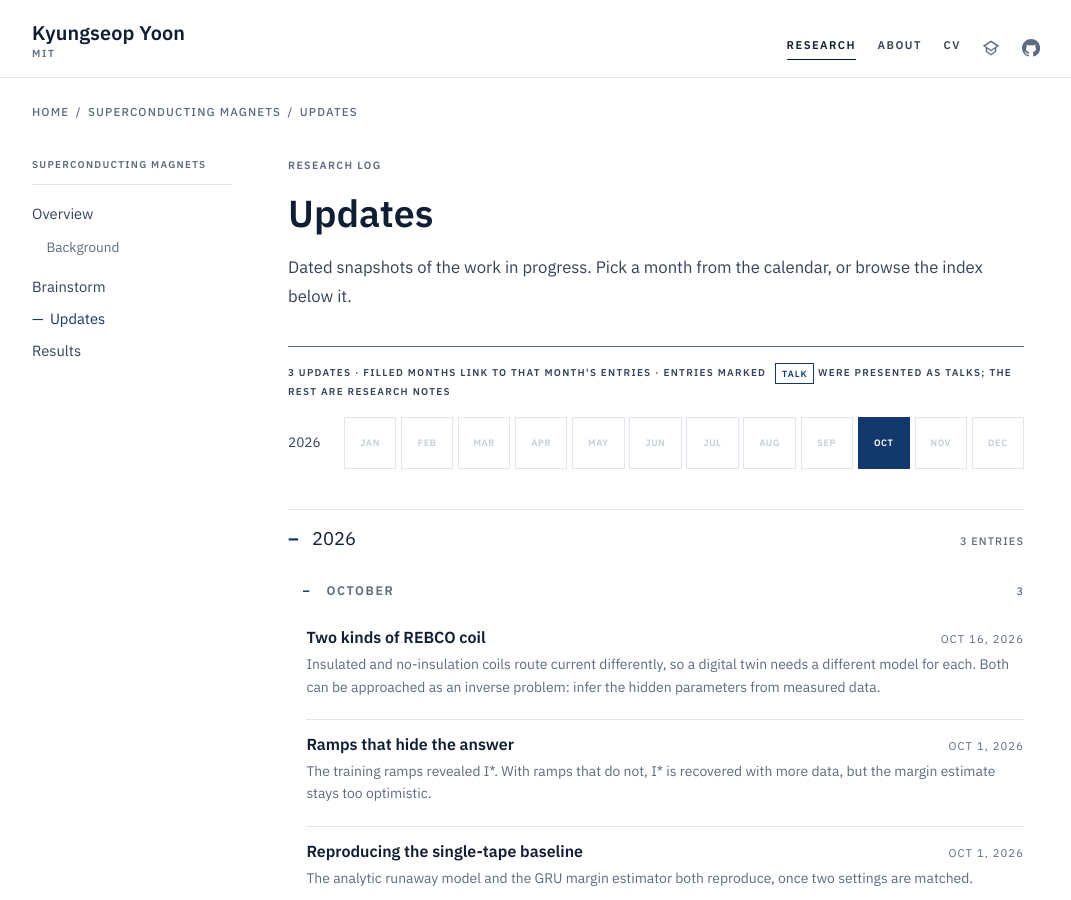
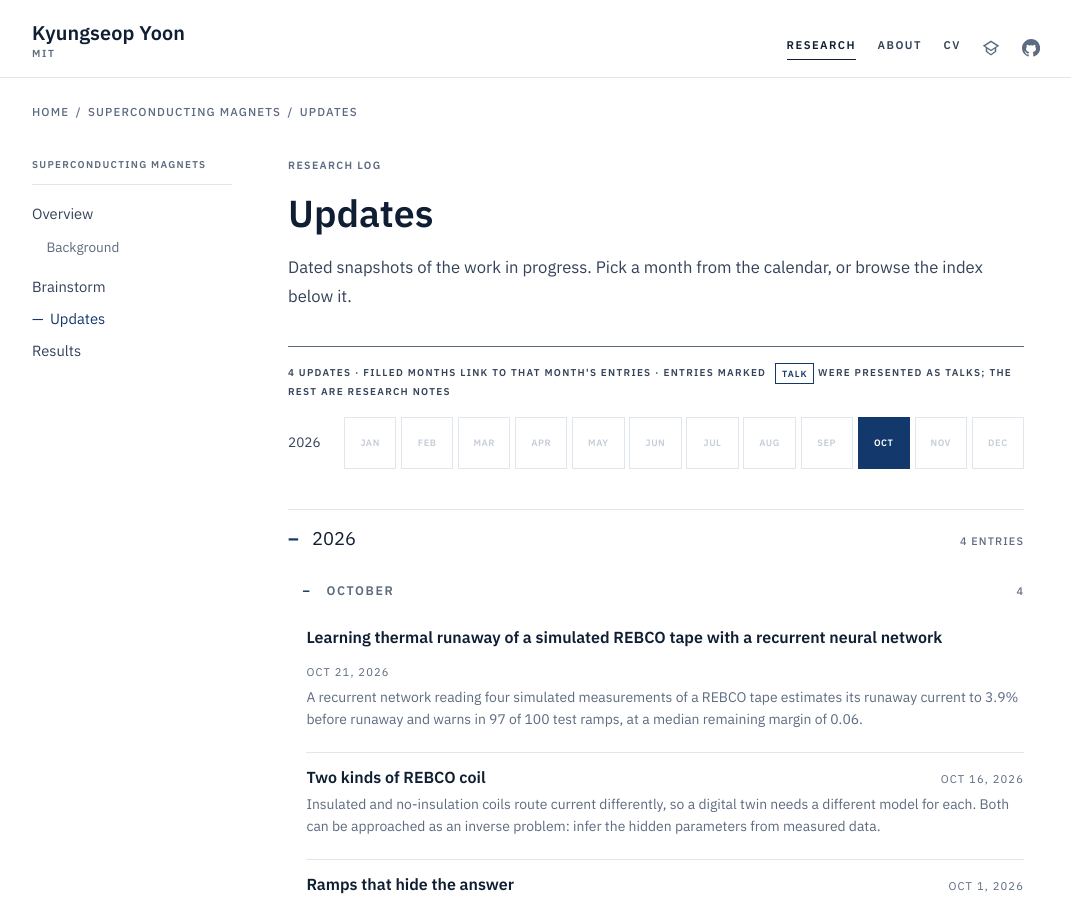
Before and after one commit to kyoon-mit/kyoon-mit.github.io, a Jekyll site: the page built from docs/projects/superconducting-magnets/updates.md, in a window 1280 px wide and 900 px high. Shown: the whole window, without its empty margins (104-1175 px from the left). Built offline with Jekyll 4.4.1, drawn with Linux system fonts in a browser that asks for light colours; part of the change alters nothing that is shown.

Commit message:
Magnets: report on a GRU learning thermal runaway of a simulated REBCO tape; update the brainstorm
Co-Authored-By: Claude Opus 5.5 <noreply@anthropic.com>

```diff
--- /dev/null
+++ b/docs/_magnet_updates/2026-10-21-gru-learning-runaway.md
@@ -0,0 +1,296 @@
+---
+title: Learning thermal runaway of a simulated REBCO tape with a recurrent neural network
+date: 2026-10-21
+math: true
+summary: >-
+  A recurrent network reading four simulated measurements of a REBCO tape
+  estimates its runaway current to 3.9% before runaway and warns in 97 of 100
+  test ramps, at a median remaining margin of 0.06.
+---
+
+## Abstract
+
+Protecting a REBCO magnet requires knowing how far the operating current is
+from thermal runaway. The runaway current $I^*$ depends on the cooling of the
+conductor, which is not measured during operation. We trained a gated
+recurrent unit (GRU) network on simulated current ramps of a single
+stabilized REBCO tape. Its only inputs were the bath temperature, the
+transport current, the tape voltage and the tape surface temperature. The
+tape conditions and the ramp procedure were drawn independently, so that
+only the physics of the tape carried information about $I^*$. On 100 test
+ramps, the network estimated $I^*$ with a median relative error of 3.9% (95%
+confidence interval 2.0 to 7.3%) from readings up to $0.8\,I^*$, and the
+remaining margin $(I^*-I)/I^*$ with a mean absolute error of 0.048 (0.043 to
+0.053). Its margin estimate fell below 5% before runaway in 97 of 100 ramps
+(91.5 to 99.4%), at a median true margin of 0.060. A 100 µV voltage threshold
+on the same ramps triggered at a median true margin of 0.49. The margin error
+is largest, and of the unsafe sign, between 0.66 and 0.86 $I^*$.
+
+## Introduction
+
+High-temperature superconductors such as REBCO carry large currents at 20 to
+77 K and make compact high-field magnets possible. A REBCO conductor is a thin
+superconducting film on a metal tape, with copper and steel layers alongside
+that carry current when the film becomes resistive. A magnet is protected by
+detecting a fault and removing its stored energy before the conductor is
+damaged.
+
+Most protection systems trigger on a voltage threshold. In REBCO the resistive
+region spreads slowly, so the voltage stays small while a local region heats.
+Marchevsky and Prestemon [1] proposed protection based instead on a thermal
+runaway criterion. For a given bath temperature and cooling there is a
+largest current $I^*$ at which Joule heating can still be balanced by heat
+removal; above it, the temperature rises without bound (Appendix A).
+Machine-learning methods have been used to detect quench precursors in
+superconducting magnets, for example from acoustic sensors [2].
+
+The runaway current cannot be used directly, because it depends on the
+cooling, which changes with the mounting and the condition of the magnet and
+is not measured. Estimating $I^*$ during operation requires inferring it from
+the signals that are measured.
+
+Here we test whether a recurrent neural network, reading measured signals one
+at a time during a current ramp, can estimate $I^*$ and the remaining margin
+of a simulated REBCO tape. We find that it estimates $I^*$ to a few percent
+before runaway and warns in time in 97 of 100 test ramps, but that its margin
+estimate is biased high between 0.66 and 0.86 $I^*$.
+
+## Methods
+
+### Code base
+
+The simulation and network were adapted from the quench_detector code base
+developed in our collaboration (private repository), which implements the
+heat-balance model of Ref. [1] and GRU estimators. We used its tape physics
+without change: the critical current, the current sharing with the
+stabilizer, the Joule heating and the tape voltage. We rewrote the ramp
+generator, reimplemented the equilibrium and runaway solvers so that the
+cooling may depend on temperature, and rewrote the training loop so that each
+ramp carries equal weight and the $I^*$ loss is applied at every reading. For
+constant cooling, the reimplemented solver reproduced the original $I^*$
+exactly on 20 random tape conditions. The network architecture and optimizer
+settings are those of the original.
+
+### Simulated tape
+
+The tape was 1 m long and 4 mm wide, with a 50 µm copper layer (residual
+resistance ratio 24) and a 50 µm stainless-steel layer as stabilizer. The
+critical current followed $I_c(T) = I_{c0}\,[1-(T/T_c)^{1.7}]$ with
+$I_{c0} = 500$ A and $T_c = 85$ K, and the superconductor obeyed a power law
+with index $n = 20$. Heat was removed to the bath at temperature $T_0$ through
+a 10 mm path of thermal conductivity $\lambda$, independent of temperature.
+For each $(T_0, \lambda)$ we computed $I^*$ and the corresponding temperature
+$T^*$ from the heat balance (Appendix A). The model treats the tape as a
+single point in steady state, with no sensor noise.
+
+### Measured signals
+
+At each current $I$ of a ramp we recorded four quantities: the bath
+temperature $T_0$; the transport current $I$; the tape voltage $V$, the
+voltage between the two ends of the tape; and the surface temperature $T$,
+the steady temperature at which heating and cooling balance at that current.
+Fig. 1 shows $V$ and $T - T_0$ for one ramp.
+
+{% include figure.html src="/assets/img/magnets/2026-10-21/signals_one_ramp.png" alt="Simulated tape voltage on a log scale and surface temperature rise against current over runaway current, for one ramp" caption="Fig. 1. Simulated voltage (left, log scale) and surface temperature above the bath (right) along one ramp, plotted against I/I*. Bath 64 K, λ = 48.1 W m⁻¹ K⁻¹, I* = 299 A." %}
+
+### Data set
+
+Each ramp combined two independent random draws. The tape conditions were
+$T_0$ uniform in 5 to 75 K and $\lambda$ uniform in 20 to 200 W m⁻¹ K⁻¹,
+redrawn until $I^*$ existed and exceeded 20 A. The ramp procedure was a start
+current $I_0$ uniform in 0 to 20 A and a current step $\Delta I$ uniform in
+1 to 5 A. The ramp recorded the currents $I_k = I_0 + k\,\Delta I$ for all
+$I_k < I^*$. We generated 2000 training ramps, with 556,484 readings in total
+(28 to 1118 per ramp, median 227) and $I^*$ from 146 to 1325 A (median
+689 A), and 100 test ramps from separate random seeds.
+
+To confirm that the ramp procedure carried no information on $I^*$, we fitted
+$\ln I^*$ from $(I_0, \Delta I)$ with gradient-boosted regression trees on the
+training ramps. On the test ramps the coefficient of determination was
+$R^2 = -0.14$. For comparison, a procedure that starts each ramp at
+$0.3\,I^*$ gives $R^2 = 0.9995$.
+
+### Network and training
+
+The network was a two-layer GRU [3] with 64 hidden units and dropout 0.1
+(Appendix B). The four signals were standardized to zero mean and unit
+variance. After each reading, linear or two-layer output heads gave the
+margin, the probability that the margin is below 0.05, $\ln I^*$, $T^*$ and
+the adiabatic time from runaway to 300 K. The loss was the sum of the
+squared margin error, the cross entropy of the margin-below-0.05
+probability, the squared error in $\ln I^*$, and 0.3 times the squared error
+in the logarithm of the adiabatic time; $T^*$ had zero weight. The margin,
+probability and $\ln I^*$ terms were averaged over the readings of each ramp
+and then over ramps. We used AdamW with learning rate $10^{-3}$, batches of
+64 ramps and 20% of the training ramps for validation, with the learning
+rate halved after 10 epochs without improvement. Training ran for the full
+200 epochs, 7.5 s each on 16 CPU threads, and the model with the lowest
+validation loss was kept.
+
+### Evaluation
+
+The margin error is the estimated minus the true margin, so a positive error
+overstates the remaining room. We report its mean absolute value per ramp,
+averaged over ramps. The $I^*$ error is the relative error of the estimate at
+the last reading with $I \le 0.8\,I^*$, and also at the final reading. A ramp
+counts as warned when the estimated margin falls below 0.05 at any reading.
+Uncertainties are 95% intervals from 10,000 bootstrap resamples of the test
+ramps [4], or Clopper–Pearson intervals for counts [5].
+
+## Results
+
+### The runaway current is estimated to a few percent before runaway
+
+The median relative error of $I^*$ was 3.9% (2.0 to 7.3%) from readings up to
+$0.8\,I^*$, and 2.8% (2.2 to 3.2%) from complete ramps. When the $I^*$ loss
+was applied only at the final reading of each ramp, the error from complete
+ramps was 0.49% (0.37 to 0.57%), but from readings up to $0.8\,I^*$ it was
+73.3% (70.7 to 75.2%). Since every ramp ends just below $I^*$, the final
+current already locates $I^*$, and an estimate trained only there does not
+generalize to earlier readings.
+
+### The margin error is small early and late and positive between 0.66 and 0.86 I*
+
+The mean absolute margin error was 0.048 (0.043 to 0.053), and 95% of all
+readings had an absolute error below 0.119. On the ramp of Fig. 1 the
+estimate exceeded the true margin at 88% of the readings and crossed 0.05 at
+$0.94\,I^*$ (Fig. 2). Over the 100 test ramps (Fig. 3), the median error
+stayed between −0.03 and +0.01 below $0.6\,I^*$, and was positive between 0.66
+and 0.86 $I^*$. Between 0.7 and 0.8 $I^*$ the mean error was +0.046, and the
+error was positive in 84% of the ramps. Above $0.95\,I^*$ the central 90% of
+errors lay between −0.04 and +0.06. The margin computed from the $I^*$ estimate,
+$1 - I/\hat I^*$, had the same mean absolute error, 0.048.
+
+<div class="plot-pair">
+{% include figure.html src="/assets/img/magnets/2026-10-21/margin_one_ramp.png" alt="True and estimated margin against current over runaway current for one ramp" caption="Fig. 2. True margin (gray), the network's margin output (dashed) and the margin computed from its I* estimate (dotted), for the ramp of Fig. 1, with I₀ = 10 A and ΔI = 2 A. This ramp is not in the training or test sets." %}
+{% include figure.html src="/assets/img/magnets/2026-10-21/margin_error_bands.png" alt="Quantile bands of margin error against current over runaway current for 100 test ramps" caption="Fig. 3. Estimated minus true margin over 100 test ramps: median, 25 to 75%, and 5 to 95% of ramps. Positive values overstate the remaining room." %}
+</div>
+
+### The estimate warns before runaway in 97 of 100 ramps
+
+The estimated margin fell below 0.05 before runaway in 97 of 100 test ramps
+(91.5 to 99.4%). At that reading the median true margin was 0.060 (0.047 to
+0.066), and the smallest was 0.017. In the remaining three ramps the estimate
+stayed above 0.05 up to the final reading. On the same ramps, the tape
+voltage first exceeded 100 µV at a median true margin of 0.49 (0.46 to 0.51),
+where the network's margin error had a median of −0.024 (−0.049 to +0.010).
+
+| Quantity, 100 test ramps | Value | 95% interval |
+|---|---|---|
+| $I^*$ error, readings up to $0.8\,I^*$ (median) | 3.9% | 2.0 to 7.3% |
+| $I^*$ error, complete ramp (median) | 2.8% | 2.2 to 3.2% |
+| Margin error, absolute (mean over ramps) | 0.048 | 0.043 to 0.053 |
+| Ramps warned before runaway | 97 / 100 | 91.5 to 99.4% |
+| True margin at warning (median) | 0.060 | 0.047 to 0.066 |
+| True margin when $V$ first exceeds 100 µV (median) | 0.49 | 0.46 to 0.51 |
+
+<p class="note">Table I. Summary of the test results.</p>
+
+## Discussion
+
+A GRU reading four measured signals estimates the runaway current of a
+simulated REBCO tape to a few percent before runaway, and warns at a median
+remaining margin of 0.06. A 100 µV threshold on the same signals triggers
+with half the current range still available, at a margin of 0.49.
+
+The positive margin error between 0.66 and 0.86 $I^*$ is the main
+shortcoming, since it overstates the room left in the range where a
+decision is made. It is not caused by weak signals: at $0.7\,I^*$ the median
+voltage was 80 mV and the median surface temperature was 0.49 K above the
+bath. A candidate cause is the input scaling. The voltage spans more than
+100 orders of magnitude over the training set, from $10^{-110}$ V to 5.6 V,
+and linear standardization maps nearly all readings below a millivolt to the
+same value. A logarithmic voltage input would test this.
+
+The study has several limitations. The tape is a single point in steady
+state, so the ramp rate, the time dependence and the spread of the resistive
+region are absent. The signals carry no noise. The cooling is constant in
+temperature, the conductor parameters are fixed, and the result rests on one
+training run. Extensions in the order of their cost are a logarithmic
+voltage input, temperature-dependent cooling, sensor noise, varied $n$ and
+$I_{c0}$, an estimate with an uncertainty, and spatially resolved
+simulations.
+
+## Conclusion
+
+On simulated ramps in which only the tape physics carries information about
+the runaway current, a GRU estimates that current to 3.9% from readings up to
+80% of it and warns before runaway in 97 of 100 cases, at a median remaining
+margin of 0.06 compared with 0.49 for a 100 µV threshold. Its margin estimate
+is biased high between 0.66 and 0.86 $I^*$.
+
+## References
+
+1. M. Marchevsky and S. Prestemon, Thermal runaway criterion as a basis for
+   the protection of high-temperature superconductor magnets,
+   [Supercond. Sci. Technol. **37** (2024)](https://doi.org/10.1088/1361-6668/ad20fe).
+2. D. Hoang, C. Boffo, N. Tran, S. Krave, S. Kazi, S. Stoynev and
+   V. Marinozzi, Intelliquench: an adaptive machine learning system for
+   detection of superconducting magnet quenches,
+   [IEEE Trans. Appl. Supercond. **31**, 1 (2021)](https://doi.org/10.1109/TASC.2021.3058229).
+3. K. Cho, B. van Merriënboer, C. Gulcehre, D. Bahdanau, F. Bougares,
+   H. Schwenk and Y. Bengio, Learning phrase representations using RNN
+   encoder–decoder for statistical machine translation,
+   [arXiv:1406.1078](https://arxiv.org/abs/1406.1078) (2014).
+4. B. Efron, Bootstrap methods: another look at the jackknife,
+   [Ann. Statist. **7**, 1 (1979)](https://doi.org/10.1214/aos/1176344552).
+5. C. J. Clopper and E. S. Pearson, The use of confidence or fiducial limits
+   illustrated in the case of the binomial,
+   [Biometrika **26**, 404 (1934)](https://doi.org/10.1093/biomet/26.4.404).
+
+## Appendix A: Thermal runaway in a stabilized REBCO tape
+
+A superconductor carries current without loss below its critical current
+$I_c$, which falls as the temperature rises. Near $I_c$ the electric field
+grows steeply with current. Over the full tape length the voltage across the
+superconducting layer is
+
+$$V = U_0 \left(\frac{I_s}{I_c(T)}\right)^{n},$$
+
+where $I_s$ is the current in the superconducting layer,
+$U_0 = 10^{-4}$ V is the criterion voltage (1 µV/cm over 1 m) and $n$ sets the
+sharpness of the transition. The stabilizer, of resistance $R_{st}(T)$, is in
+parallel with the superconducting layer, so the transport current divides
+until both carry the same voltage:
+
+$$U_0 \left(\frac{I_s}{I_c(T)}\right)^{n} = (I - I_s)\,R_{st}(T).$$
+
+The Joule heat is $Q_{in}(I, T) = I\,V$. Heat flows to the bath through a path
+of conductivity $\lambda$, width $w$ on both faces, length $L$ and depth $d$:
+
+$$Q_{out}(T) = \lambda\,\frac{2wL}{d}\,(T - T_0).$$
+
+In steady state $Q_{in} = Q_{out}$. For each temperature $T$ between $T_0$ and
+$T_c$ this fixes the current $I_{eq}(T)$ at which the tape would sit at $T$.
+$I_{eq}(T)$ first rises with $T$, because cooling grows with $T - T_0$, and
+then falls, because as $I_c(T)$ decreases a smaller current already produces
+the heat that the cooling can remove. Its
+maximum is the runaway current $I^*$, reached at $T^*$. Below $I^*$ the
+equation has a stable solution, the lower crossing, which is the surface
+temperature we record. Above $I^*$ it has none, and the temperature rises
+until the tape is damaged or the current is removed [1]. We evaluated
+$I_{eq}$ at 150 temperatures and took the first interior maximum.
+
+## Appendix B: The gated recurrent unit
+
+A recurrent network reads a sequence one element at a time and keeps an
+internal state $h_t$, a vector that summarizes the readings so far. In a GRU
+[3] the state is updated from the new input $x_t$, here the four standardized
+signals, by
+
+$$
+\begin{aligned}
+z_t &= \sigma(W_z x_t + U_z h_{t-1} + b_z),\\
+r_t &= \sigma(W_r x_t + U_r h_{t-1} + b_r),\\
+\tilde h_t &= \tanh\!\big(W_h x_t + U_h (r_t \odot h_{t-1}) + b_h\big),\\
+h_t &= z_t \odot h_{t-1} + (1 - z_t) \odot \tilde h_t,
+\end{aligned}
+$$
+
+where $\sigma$ is the logistic function and $\odot$ the elementwise product.
+The update gate $z_t$ decides how much of the old state to keep, and the
+reset gate $r_t$ how much of it enters the new candidate $\tilde h_t$. The
+matrices $W$, $U$ and vectors $b$ are learned. In a two-layer GRU the state
+of the first layer is the input of the second. Each output head is a
+function of the second-layer state $h_t$ alone, so every estimate at reading
+$t$ uses only readings 1 to $t$.
--- a/docs/projects/superconducting-magnets/brainstorm.md
+++ b/docs/projects/superconducting-magnets/brainstorm.md
@@ -18,12 +18,15 @@ summary: >-
   <li class="is-done"><span class="checklist__box" aria-label="done"></span><span class="checklist__text"><b>Reproduce the GRU margin estimator.</b> Matches once the loss weights every ramp step equally. <a href="{{ u | append: '2026-10-01-reproducing-the-baseline/' | relative_url }}">1 Oct</a></span></li>
   <li class="is-done"><span class="checklist__box" aria-label="done"></span><span class="checklist__text"><b>Ramps that do not reveal I*.</b> Error grows several-fold. <a href="{{ u | append: '2026-10-01-ramps-that-hide-the-answer/' | relative_url }}">1 Oct</a></span></li>
   <li class="is-done"><span class="checklist__box" aria-label="done"></span><span class="checklist__text"><b>More data or more training?</b> Four times more ramps recovers I*; more epochs barely helps; the margin output stays poor. <a href="{{ u | append: '2026-10-01-ramps-that-hide-the-answer/' | relative_url }}">1 Oct</a></span></li>
+  <li class="is-done"><span class="checklist__box" aria-label="done"></span><span class="checklist__text"><b>Ramps drawn independently of the tape,</b> start current and step size random, run to runaway. The procedure carries no information on I*. <a href="{{ u | append: '2026-10-21-gru-learning-runaway/' | relative_url }}">21 Oct</a></span></li>
+  <li class="is-done"><span class="checklist__box" aria-label="done"></span><span class="checklist__text"><b>I* loss at every reading.</b> Needed for an estimate before the end of the ramp. <a href="{{ u | append: '2026-10-21-gru-learning-runaway/' | relative_url }}">21 Oct</a></span></li>
+  <li class="is-done"><span class="checklist__box" aria-label="done"></span><span class="checklist__text"><b>Margin from the predicted I*,</b> 1 − I/I*. Same error as the margin output. <a href="{{ u | append: '2026-10-21-gru-learning-runaway/' | relative_url }}">21 Oct</a></span></li>
 </ul>
 
 ## To try
 
 <ul class="checklist">
-  <li><span class="checklist__box" aria-label="to do"></span><span class="checklist__text"><b>Margin from the predicted I*,</b> 1 − I/I*, instead of a separate margin output.</span></li>
+  <li><span class="checklist__box" aria-label="to do"></span><span class="checklist__text"><b>Logarithmic voltage input,</b> to test whether the positive margin error between 0.66 and 0.86 I* comes from the linear input scaling.</span></li>
   <li><span class="checklist__box" aria-label="to do"></span><span class="checklist__text"><b>A stability ratio as input:</b> how fast heating rises with temperature, against the cooling slope, both estimated along the ramp. It approaches 1 at runaway.</span></li>
   <li><span class="checklist__box" aria-label="to do"></span><span class="checklist__text"><b>Current, not time, as the axis,</b> so step counting is impossible by construction.</span></li>
   <li><span class="checklist__box" aria-label="to do"></span><span class="checklist__text"><b>Voltage against the cold power law:</b> the local slope d log V / d log I, and the residual after removing the cold curve and the inductive part.</span></li>
```
Also changed, not shown: docs/assets/img/magnets/2026-10-21/margin_error_bands.png (added), docs/assets/img/magnets/2026-10-21/margin_one_ramp.png (added), docs/assets/img/magnets/2026-10-21/signals_one_ramp.png (added).
